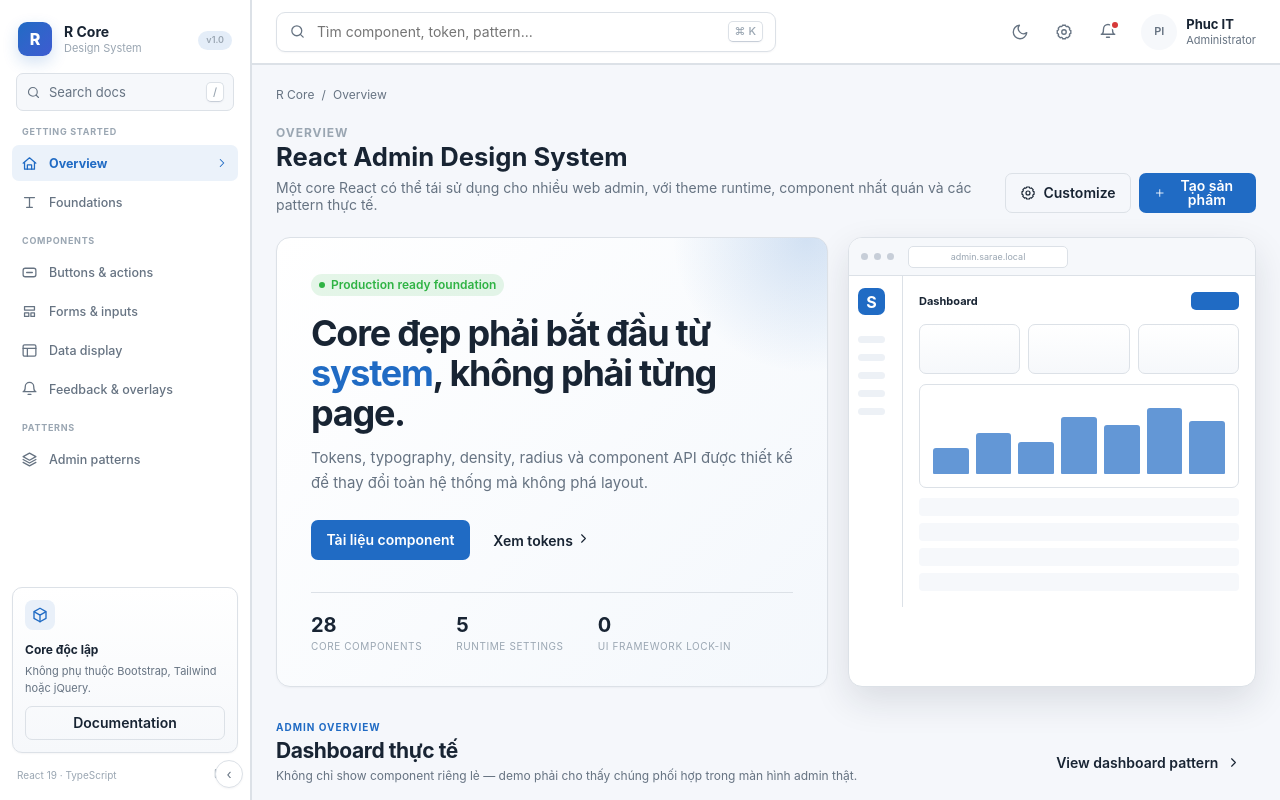
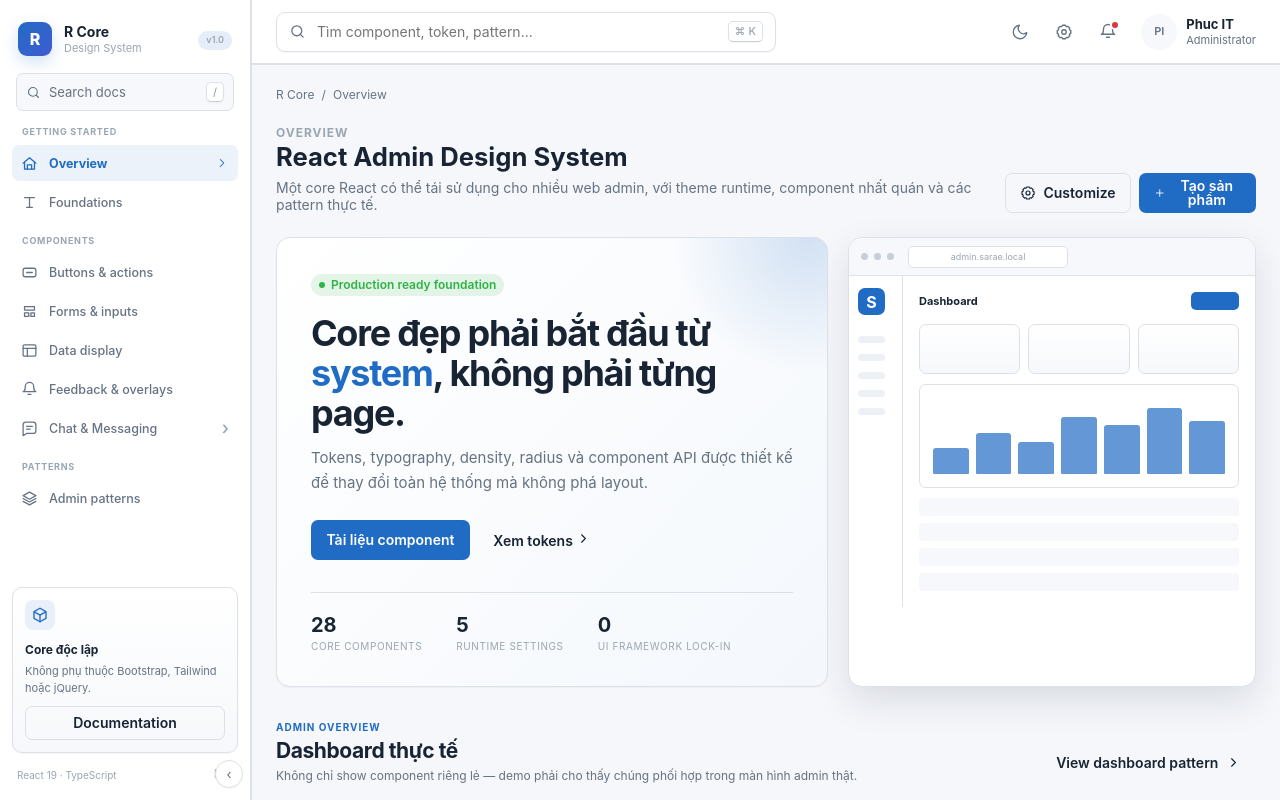
Before and after one commit to PhucDev-IT/react-ui-core, a React (Vite) app in the folder apps/demo/: page / in a window 1280 px wide. Shown: the top 800 px of the page. Built offline with nearby package versions, Linux system fonts and the light colour scheme.

Commit message:
feat(demo): mount chat link in main component menu

```diff
--- a/apps/demo/src/main.tsx
+++ b/apps/demo/src/main.tsx
@@ -1,2 +1,12 @@
-import React from 'react';import ReactDOM from 'react-dom/client';import App from './App';import './demo.scss';
-ReactDOM.createRoot(document.getElementById('root')!).render(<React.StrictMode><App/></React.StrictMode>);
+import React from 'react';
+import ReactDOM from 'react-dom/client';
+import App from './App';
+import ChatMenuPortal from './ChatMenuPortal';
+import './demo.scss';
+
+ReactDOM.createRoot(document.getElementById('root')!).render(
+  <React.StrictMode>
+    <App/>
+    <ChatMenuPortal/>
+  </React.StrictMode>,
+);
```
